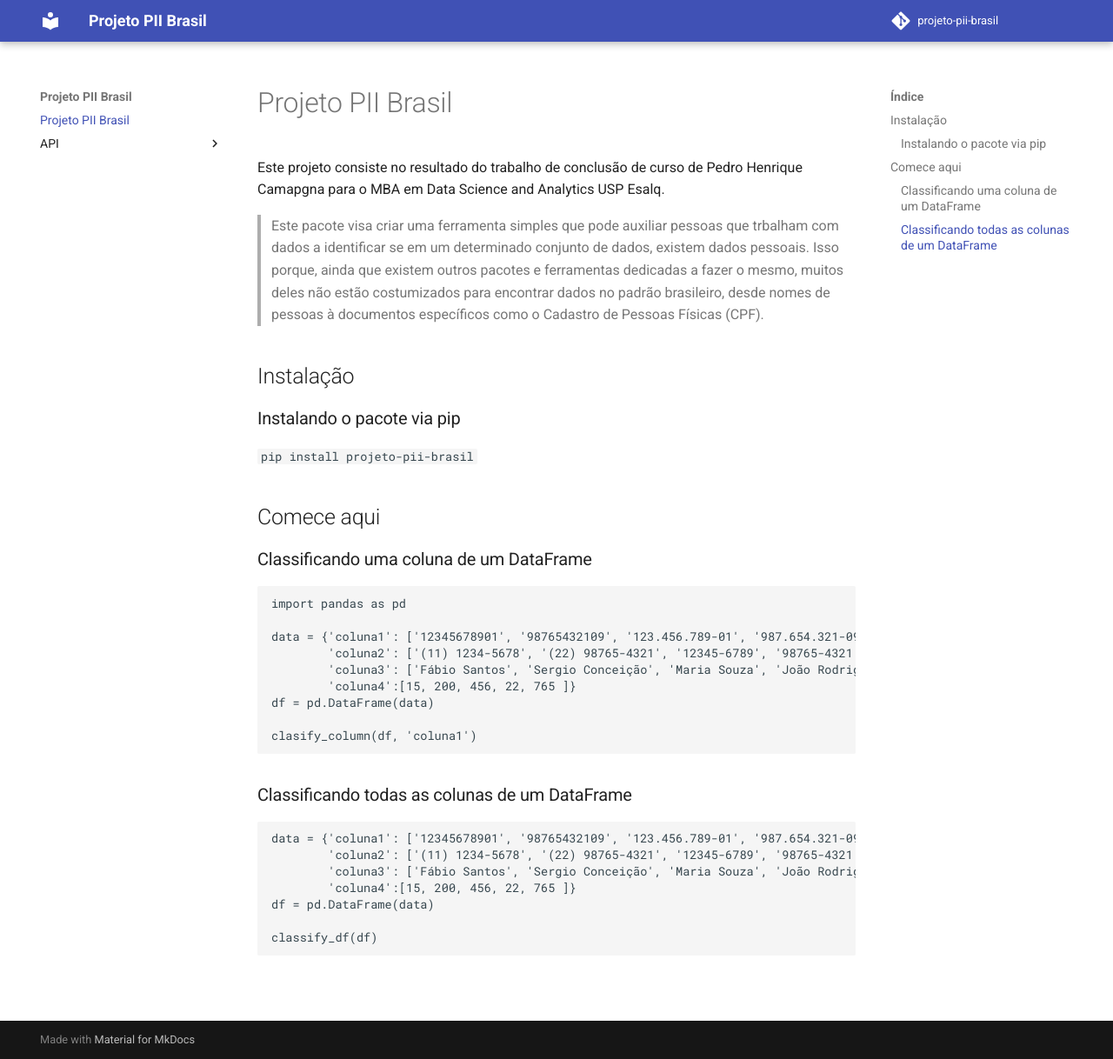
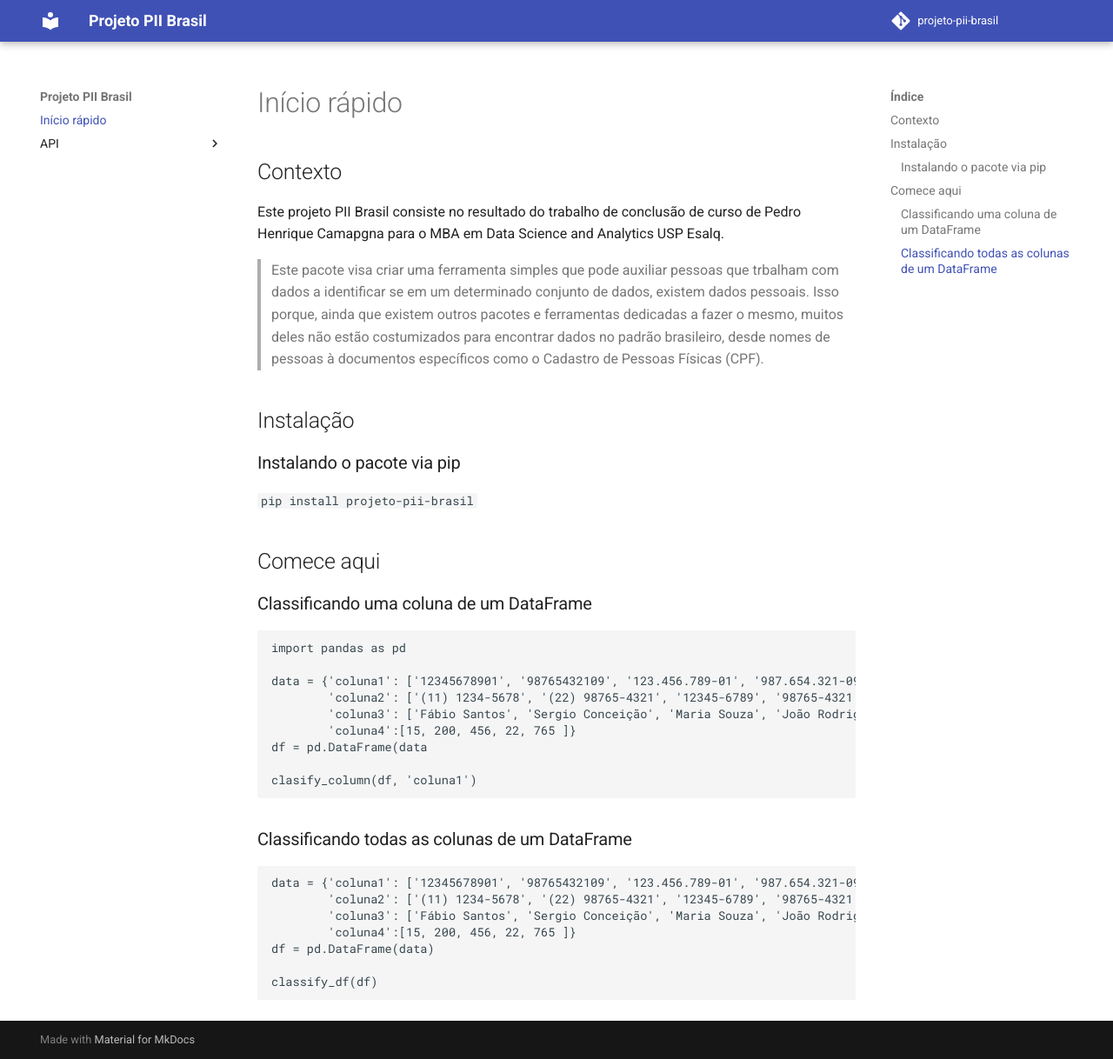
Before and after one commit to pedrohcmds/identificador-pii, an MkDocs documentation site: the page built from docs/index.md, in a window 1280 px wide and 1218 px high. Shown: the whole window at 87% size. Built offline with MkDocs 1.6.1 and Material for MkDocs 9.7.7, drawn with Linux system fonts in a browser that asks for light colours; comment, search, counter and statistics services are not loaded.

```diff
--- a/docs/index.md
+++ b/docs/index.md
@@ -1,8 +1,12 @@
-# Projeto PII Brasil
+# Início rápido
 
- Este projeto consiste no resultado do trabalho de conclusão de curso de Pedro Henrique Camapgna para o MBA em Data Science and Analytics USP Esalq.
+## Contexto
+
+ Este projeto PII Brasil consiste no resultado do trabalho de conclusão de curso de Pedro Henrique Camapgna para o MBA em Data Science and Analytics USP Esalq.
 
 > Este pacote visa criar uma ferramenta simples que pode auxiliar pessoas que trbalham com dados a identificar se em um determinado conjunto de dados, existem dados pessoais. Isso porque, ainda que existem outros pacotes e ferramentas dedicadas a fazer o mesmo, muitos deles não estão costumizados para encontrar dados no padrão brasileiro, desde nomes de pessoas à documentos específicos como o Cadastro de Pessoas Físicas (CPF).
+
+
 
 ## Instalação
 
@@ -20,7 +24,7 @@
             'coluna2': ['(11) 1234-5678', '(22) 98765-4321', '12345-6789', '98765-4321', '11 12345-6789'],
             'coluna3': ['Fábio Santos', 'Sergio Conceição', 'Maria Souza', 'João Rodrigues', 'Richard Tomiaka' ],
             'coluna4':[15, 200, 456, 22, 765 ]}
-    df = pd.DataFrame(data)
+    df = pd.DataFrame(data
 
     clasify_column(df, 'coluna1')
 
```
Also changed, not shown: README.md (+73 -0 lines).
